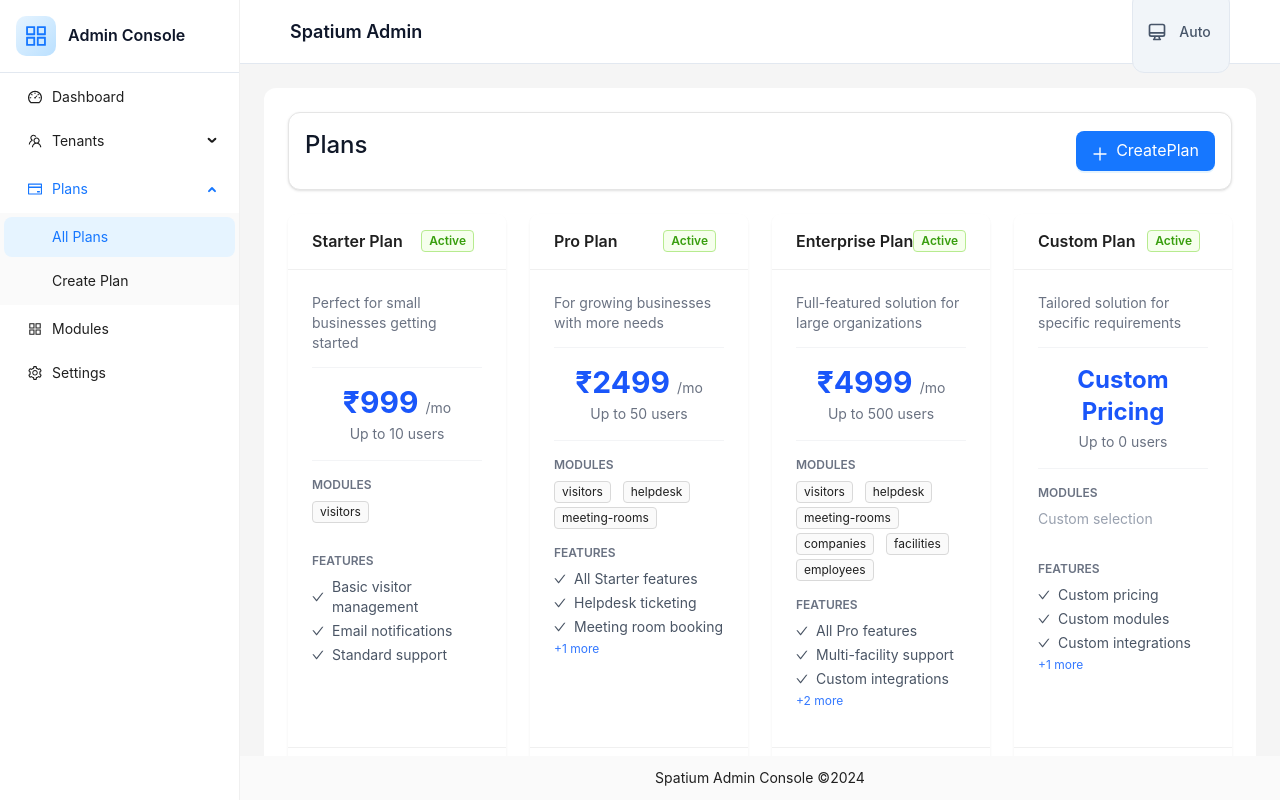
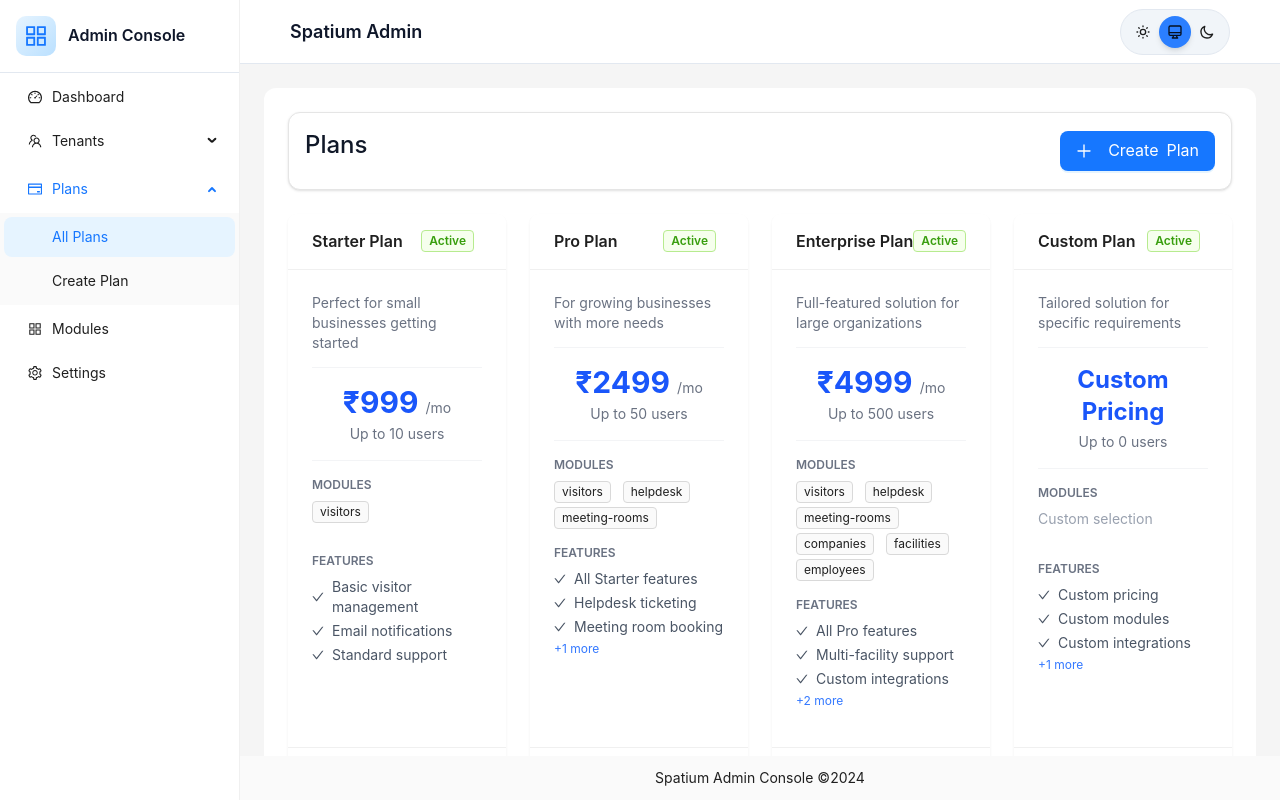
Before and after one commit to arjunsk-spatium/spatium-facility-management, a Nuxt app in the folder admin-console/: page /plans in a window 1280 px wide. Built offline with nearby package versions, Linux system fonts and the light colour scheme.

Commit message:
feat: enhance dark mode pagination and button icon alignment, and refactor theme toggle component to use separate buttons for each mode.

```diff
--- a/admin-console/app/assets/styles/main.css
+++ b/admin-console/app/assets/styles/main.css
@@ -1577,14 +1577,23 @@
 /* Pagination Component */
 .dark .ant-pagination-item {
     background-color: #1f1f1f !important;
-    border-color: #303030 !important;
+    border-color: #434343 !important;
 }
 
 .dark .ant-pagination-item a {
     color: #e5e5e5 !important;
 }
 
+.dark .ant-pagination-item:hover {
+    border-color: #1677ff !important;
+}
+
+.dark .ant-pagination-item:hover a {
+    color: #1677ff !important;
+}
+
 .dark .ant-pagination-item-active {
+    background-color: transparent !important;
     border-color: #1677ff !important;
 }
 
@@ -1592,10 +1601,42 @@
     color: #1677ff !important;
 }
 
+.dark .ant-pagination-prev,
+.dark .ant-pagination-next {
+    background-color: #1f1f1f !important;
+    border: 1px solid #434343 !important;
+    border-radius: 6px !important;
+}
+
 .dark .ant-pagination-prev button,
 .dark .ant-pagination-next button {
-    background-color: #1f1f1f !important;
-    border-color: #303030 !important;
+    background-color: transparent !important;
+    border: none !important;
+    color: #e5e5e5 !important;
+}
+
+.dark .ant-pagination-prev:hover,
+.dark .ant-pagination-next:hover {
+    border-color: #1677ff !important;
+}
+
+.dark .ant-pagination-prev:hover button,
+.dark .ant-pagination-next:hover button {
+    color: #1677ff !important;
+}
+
+.dark .ant-pagination-disabled button,
+.dark .ant-pagination-disabled:hover button {
+    color: #525252 !important;
+}
+
+.dark .ant-pagination-total-text {
+    color: #a3a3a3 !important;
+}
+
+.dark .ant-pagination-options .ant-select-selector {
+    background-color: #1f1f1f !important;
+    border-color: #434343 !important;
     color: #e5e5e5 !important;
 }
 
@@ -2169,3 +2210,20 @@
 .ant-checkbox {
     margin-right: 6px !important;
 }
+
+/* Button Icon Alignment - ensure icon and text are on same line */
+.ant-btn {
+    display: inline-flex !important;
+    align-items: center !important;
+    justify-content: center !important;
+    gap: 8px !important;
+}
+
+.ant-btn>.anticon {
+    display: inline-flex !important;
+    align-items: center !important;
+}
+
+.ant-btn.ant-btn-block {
+    display: flex !important;
+}
--- a/admin-console/app/components/ThemeToggle.vue
+++ b/admin-console/app/components/ThemeToggle.vue
@@ -1,87 +1,53 @@
 <template>
-    <button @click="toggleTheme" class="theme-toggle" :title="`Current: ${colorMode} mode. Click to switch.`"
-        aria-label="Toggle theme">
-        <!-- Sun Icon (Light Mode) -->
-        <svg v-if="colorMode === 'light'" class="theme-icon" xmlns="http://www.w3.org/2000/svg" fill="none"
-            viewBox="0 0 24 24" stroke="currentColor">
-            <path stroke-linecap="round" stroke-linejoin="round" stroke-width="2"
-                d="M12 3v1m0 16v1m9-9h-1M4 12H3m15.364 6.364l-.707-.707M6.343 6.343l-.707-.707m12.728 0l-.707.707M6.343 17.657l-.707.707M16 12a4 4 0 11-8 0 4 4 0 018 0z" />
-        </svg>
+    <div
+        class="inline-flex items-center p-1.5 rounded-full bg-neutral-100 dark:bg-neutral-800 border border-neutral-200 dark:border-neutral-600">
+        <!-- Light Mode Button (Left) -->
+        <button @click="setColorMode('light')"
+            class="p-2 rounded-full transition-all duration-300 flex items-center justify-center focus:outline-none relative"
+            :class="[
+                colorMode === 'light'
+                    ? 'bg-amber-500 text-white shadow-md'
+                    : 'text-gray-400 hover:text-gray-600 dark:text-gray-300 dark:hover:text-white'
+            ]" title="Light Mode" aria-label="Light Mode">
+            <svg class="w-4 h-4" xmlns="http://www.w3.org/2000/svg" fill="none" viewBox="0 0 24 24"
+                stroke="currentColor" stroke-width="2">
+                <path stroke-linecap="round" stroke-linejoin="round"
+                    d="M12 3v1m0 16v1m9-9h-1M4 12H3m15.364 6.364l-.707-.707M6.343 6.343l-.707-.707m12.728 0l-.707.707M6.343 17.657l-.707.707M16 12a4 4 0 11-8 0 4 4 0 018 0z" />
+            </svg>
+        </button>
 
-        <!-- Moon Icon (Dark Mode) -->
-        <svg v-else-if="colorMode === 'dark'" class="theme-icon" xmlns="http://www.w3.org/2000/svg" fill="none"
-            viewBox="0 0 24 24" stroke="currentColor">
-            <path stroke-linecap="round" stroke-linejoin="round" stroke-width="2"
-                d="M20.354 15.354A9 9 0 018.646 3.646 9.003 9.003 0 0012 21a9.003 9.003 0 008.354-5.646z" />
-        </svg>
+        <!-- Auto/System Button (Center) -->
+        <button @click="setColorMode('system')"
+            class="p-2 rounded-full transition-all duration-300 flex items-center justify-center focus:outline-none mx-1 relative"
+            :class="[
+                colorMode === 'system'
+                    ? 'bg-blue-500 text-white shadow-md'
+                    : 'text-gray-400 hover:text-gray-600 dark:text-gray-300 dark:hover:text-white'
+            ]" title="System (Auto)" aria-label="System Mode">
+            <svg class="w-4 h-4" xmlns="http://www.w3.org/2000/svg" fill="none" viewBox="0 0 24 24"
+                stroke="currentColor" stroke-width="2">
+                <path stroke-linecap="round" stroke-linejoin="round"
+                    d="M9.75 17L9 20l-1 1h8l-1-1-.75-3M3 13h18M5 17h14a2 2 0 002-2V5a2 2 0 00-2-2H5a2 2 0 00-2 2v10a2 2 0 002 2z" />
+            </svg>
+        </button>
 
-        <!-- System Icon (Auto Mode) -->
-        <svg v-else class="theme-icon" xmlns="http://www.w3.org/2000/svg" fill="none" viewBox="0 0 24 24"
-            stroke="currentColor">
-            <path stroke-linecap="round" stroke-linejoin="round" stroke-width="2"
-                d="M9.75 17L9 20l-1 1h8l-1-1-.75-3M3 13h18M5 17h14a2 2 0 002-2V5a2 2 0 00-2-2H5a2 2 0 00-2 2v10a2 2 0 002 2z" />
-        </svg>
-
-        <span class="theme-label">{{ modeLabel }}</span>
-    </button>
+        <!-- Dark Mode Button (Right) -->
+        <button @click="setColorMode('dark')"
+            class="p-2 rounded-full transition-all duration-300 flex items-center justify-center focus:outline-none relative"
+            :class="[
+                colorMode === 'dark'
+                    ? 'bg-indigo-500 text-white shadow-md'
+                    : 'text-gray-400 hover:text-gray-600 dark:text-gray-300 dark:hover:text-white'
+            ]" title="Dark Mode" aria-label="Dark Mode">
+            <svg class="w-4 h-4" xmlns="http://www.w3.org/2000/svg" fill="none" viewBox="0 0 24 24"
+                stroke="currentColor" stroke-width="2">
+                <path stroke-linecap="round" stroke-linejoin="round"
+                    d="M20.354 15.354A9 9 0 018.646 3.646 9.003 9.003 0 0012 21a9.003 9.003 0 008.354-5.646z" />
+            </svg>
+        </button>
+    </div>
 </template>
 
 <script setup lang="ts">
-const { colorMode, toggleTheme } = useTheme()
-
-const modeLabel = computed(() => {
-    switch (colorMode.value) {
-        case 'light': return 'Light'
-        case 'dark': return 'Dark'
-        case 'system': return 'Auto'
-        default: return 'Auto'
-    }
-})
+const { colorMode, setColorMode } = useTheme()
 </script>
-
-<style scoped>
-.theme-toggle {
-    display: inline-flex;
-    align-items: center;
-    gap: 0.5rem;
-    padding: 0.5rem 0.875rem;
-    font-size: 0.875rem;
-    font-weight: 500;
-    color: var(--color-neutral-600);
-    background-color: var(--color-neutral-100);
-    border: 1px solid var(--color-neutral-200);
-    border-radius: var(--radius-lg);
-    cursor: pointer;
-    transition: all 150ms ease;
-}
-
-.theme-toggle:hover {
-    background-color: var(--color-neutral-200);
-    color: var(--color-neutral-900);
-}
-
-.theme-toggle:focus-visible {
-    outline: 2px solid var(--color-primary-500);
-    outline-offset: 2px;
-}
-
-:global(.dark) .theme-toggle {
-    color: var(--color-neutral-300);
-    background-color: var(--color-neutral-800);
-    border-color: var(--color-neutral-700);
-}
-
-:global(.dark) .theme-toggle:hover {
-    background-color: var(--color-neutral-700);
-    color: var(--color-neutral-100);
-}
-
-.theme-icon {
-    width: 1.25rem;
-    height: 1.25rem;
-}
-
-.theme-label {
-    min-width: 2.5rem;
-}
-</style>
```
